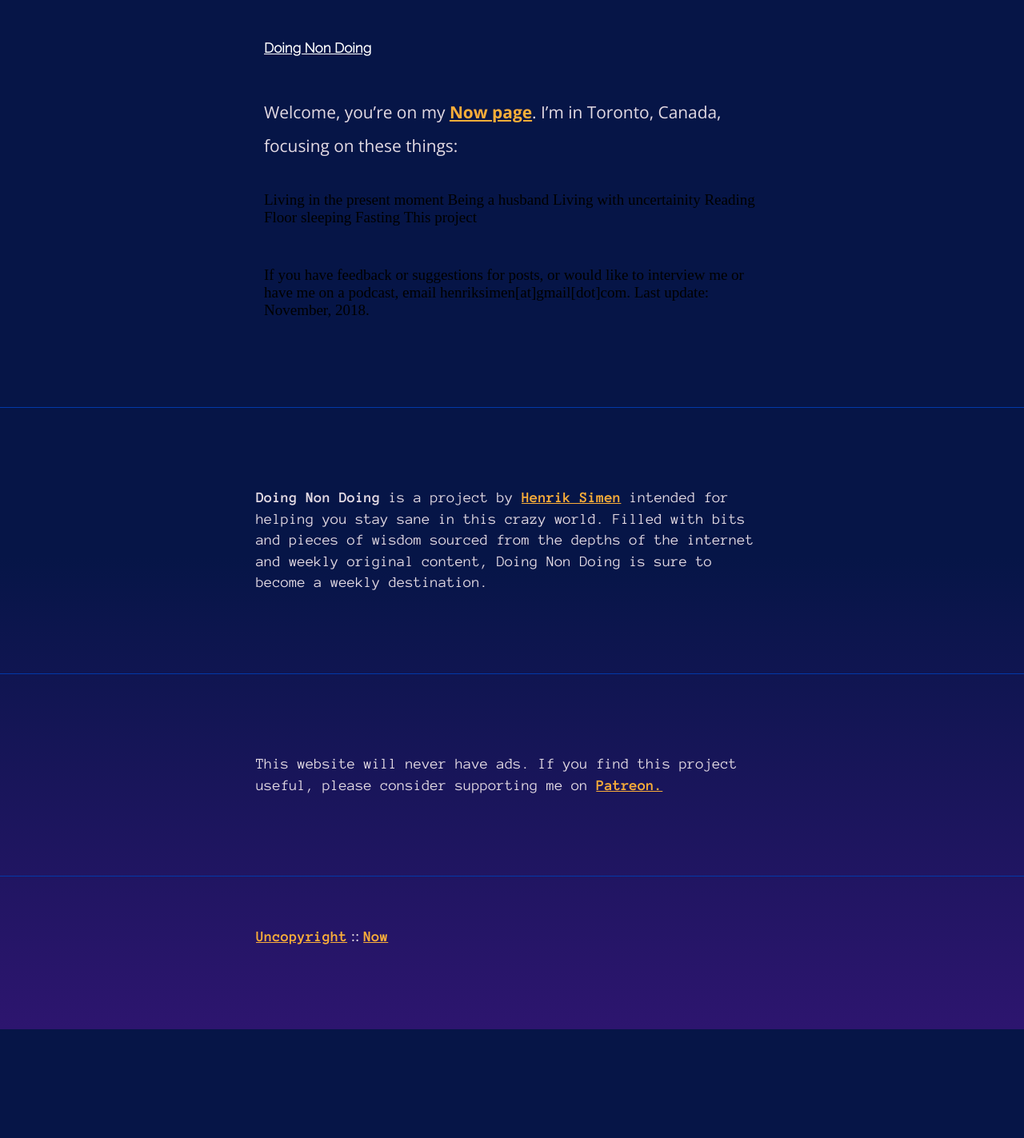
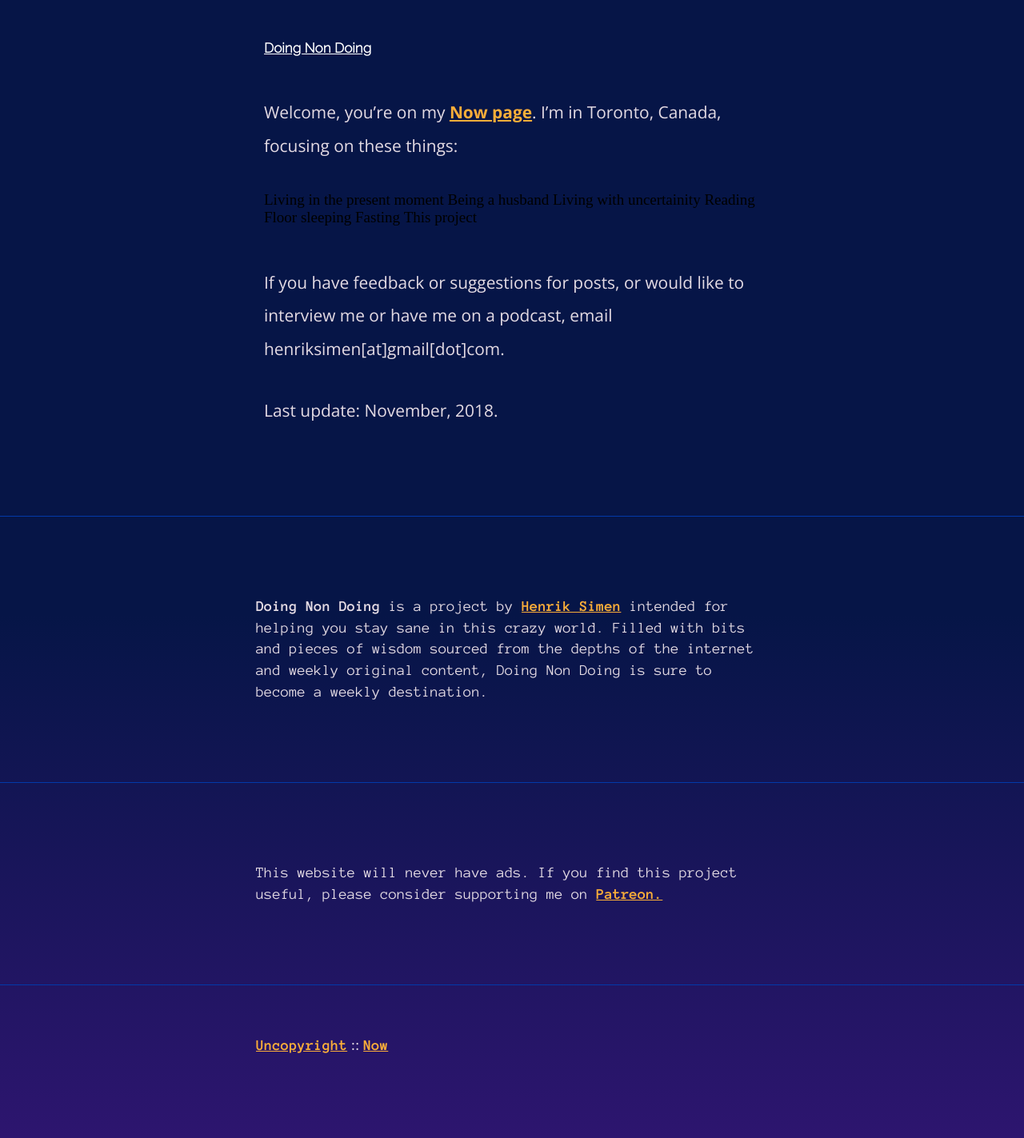
Before and after one commit to HenrikSimen/doing-non-doing, a Jekyll site: the page built from now.html, in a window 1280 px wide. Shown: the whole page at 80% size. Built offline with Jekyll 4.4.1, drawn with Linux system fonts in a browser that asks for light colours; before the commit the page ends 1287 px from its top, so only the background shows below that.

```diff
--- a/now.html
+++ b/now.html
@@ -13,7 +13,8 @@ layout: default
   <li>This project</li>
 </ul>
 
-If you have feedback or suggestions for posts, or would like to interview me or have me on a podcast, email
+<p>If you have feedback or suggestions for posts, or would like to interview me or have me on a podcast, email
 henriksimen[at]gmail[dot]com.
+</p>
 
-Last update: November, 2018.
+<p>Last update: November, 2018.</p>
```
